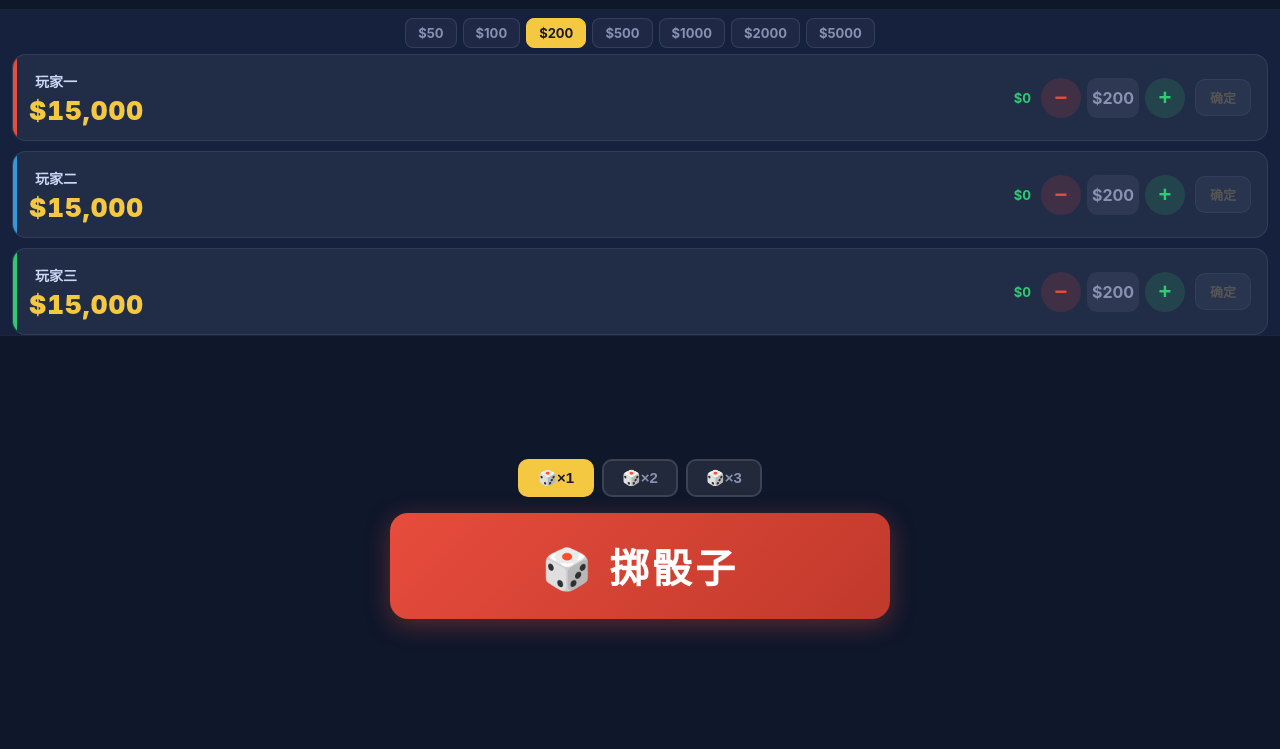
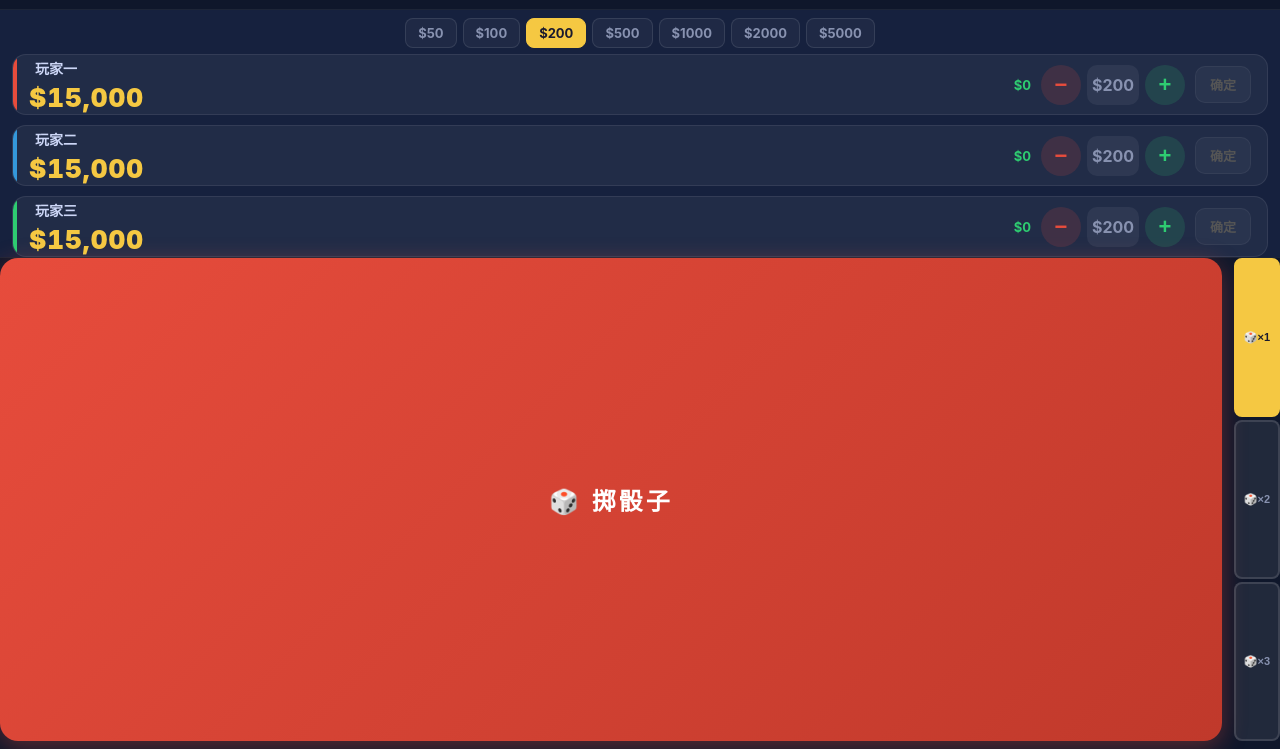
Before and after one commit to markcpp/monopoly-app, a plain HTML site: page index.html in a window 1280 px wide. Both pictures are taken after a click on the button "开 始 游 戏". Shown: the part 51-800 px from the top of the page. Drawn offline with Linux system fonts and the light colour scheme.

Commit message:
feat: 骰子数量竖排右侧同高，按钮弹性尺寸，玩家卡片1px边距

```diff
--- a/index.html
+++ b/index.html
@@ -39,7 +39,7 @@ html,body{width:100%;height:100%;overflow:hidden;font-family:-apple-system,Blink
 .icon-btn:active{background:rgba(255,255,255,0.15)}
 .icon-btn.bgm-on{color:#f5c842}
 .players-scroll{flex:0 0 auto;max-height:50vh;padding:6px 12px 0;display:flex;flex-direction:column;gap:10px}
-.player-card{background:rgba(255,255,255,0.05);border:1px solid rgba(255,255,255,0.08);border-radius:14px;padding:14px 16px;display:flex;align-items:center;gap:10px;flex-shrink:0;position:relative;overflow:hidden;flex-wrap:wrap}
+.player-card{background:rgba(255,255,255,0.05);border:1px solid rgba(255,255,255,0.08);border-radius:14px;padding:1px 16px;display:flex;align-items:center;gap:10px;flex-shrink:0;position:relative;overflow:hidden;flex-wrap:wrap}
 .player-card::before{content:"";position:absolute;left:0;top:0;bottom:0;width:4px;border-radius:0 4px 4px 0}
 .player-card.p0::before{background:#e74c3c}
 .player-card.p1::before{background:#3498db}
@@ -67,12 +67,12 @@ html,body{width:100%;height:100%;overflow:hidden;font-family:-apple-system,Blink
 .btn-confirm{background:rgba(245,200,66,0.2);color:#f5c842;font-size:13px;font-weight:700;padding:8px 14px;border-radius:10px;border:1px solid rgba(245,200,66,0.3);cursor:pointer;transition:all 0.12s;display:flex;align-items:center;gap:4px}.btn-confirm.gray{background:rgba(255,255,255,0.04);color:#555;border-color:rgba(255,255,255,0.05);pointer-events:none}
 .btn-confirm.show{display:flex}
 .btn-confirm:active{background:rgba(245,200,66,0.3)}
-.dice-area{flex:1;padding:0;padding-bottom:max(8px,env(safe-area-inset-bottom));background:rgba(0,0,0,0.3);border-top:1px solid rgba(255,255,255,0.06);display:flex;flex-direction:column;align-items:center;justify-content:center;gap:16px}
-.roll-btn{width:90%;max-width:500px;padding:clamp(16px,3vh,48px) 0;border-radius:18px;border:none;background:linear-gradient(135deg,#e74c3c 0%,#c0392b 100%);color:#fff;font-size:clamp(24px,5vh,72px);font-weight:800;letter-spacing:3px;cursor:pointer;box-shadow:0 6px 24px rgba(231,76,60,0.35);transition:all 0.15s;white-space:nowrap}
+.dice-area{flex:1;padding:0;padding-bottom:max(8px,env(safe-area-inset-bottom));background:rgba(0,0,0,0.3);border-top:1px solid rgba(255,255,255,0.06);display:flex;flex-direction:row;align-items:stretch;justify-content:center;gap:12px}
+.roll-btn{flex:1;min-width:0;padding:clamp(10px,2vh,32px) 0;border-radius:18px;border:none;background:linear-gradient(135deg,#e74c3c 0%,#c0392b 100%);color:#fff;font-size:clamp(18px,3vh,48px);font-weight:800;letter-spacing:3px;cursor:pointer;box-shadow:0 6px 24px rgba(231,76,60,0.35);transition:all 0.15s;white-space:nowrap}
 .roll-btn:active{transform:scale(0.94);opacity:0.9}
 .roll-btn:disabled{opacity:0.4;pointer-events:none}
-.dice-count-row{display:flex;gap:8px}
-.dice-count-btn{background:rgba(255,255,255,0.08);border:2px solid rgba(255,255,255,0.12);border-radius:10px;color:#8892b0;font-size:15px;font-weight:700;padding:8px 18px;cursor:pointer;transition:all 0.12s}
+.dice-count-row{display:flex;flex-direction:column;gap:3px;justify-content:center;flex-shrink:0}
+.dice-count-btn{background:rgba(255,255,255,0.08);border:2px solid rgba(255,255,255,0.12);border-radius:8px;color:#8892b0;font-size:11px;font-weight:700;padding:2px 8px;cursor:pointer;transition:all 0.12s;flex:1;display:flex;align-items:center;justify-content:center;min-width:44px}
 .dice-count-btn.selected{background:#f5c842;border-color:#f5c842;color:#1a1a2e}
 .amount-presets{display:flex;gap:6px;flex-wrap:wrap;justify-content:center;padding:8px 16px 0;flex-shrink:0}
 .preset-btn{padding:6px 12px;border-radius:8px;border:1px solid rgba(255,255,255,0.1);background:rgba(255,255,255,0.04);color:#8892b0;font-size:13px;font-weight:700;cursor:pointer;font-family:inherit;transition:all 0.12s}
@@ -143,8 +143,8 @@ html,body{width:100%;height:100%;overflow:hidden;font-family:-apple-system,Blink
   <div class="amount-presets" id="presets-bar"></div>
   <div class="players-scroll" id="players-container"></div>
   <div class="dice-area">
+    <button class="roll-btn" id="roll-btn">🎲 掷骰子</button>
     <div class="dice-count-row" id="dice-count-row"><button class="dice-count-btn selected" data-count="1">🎲×1</button><button class="dice-count-btn" data-count="2">🎲×2</button><button class="dice-count-btn" data-count="3">🎲×3</button></div>
-    <button class="roll-btn" id="roll-btn">🎲 掷骰子</button>
   </div>
 </div>
 
```
